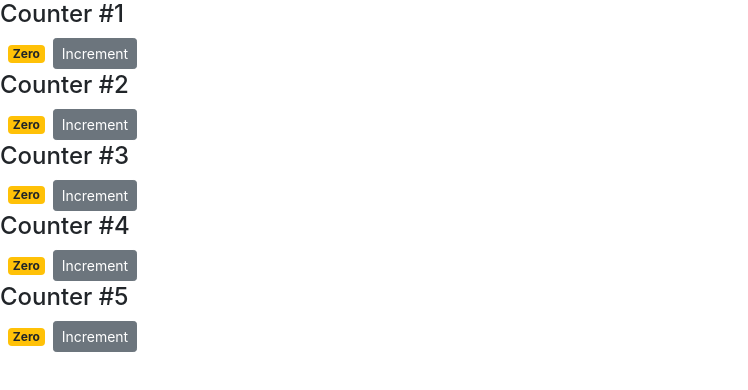
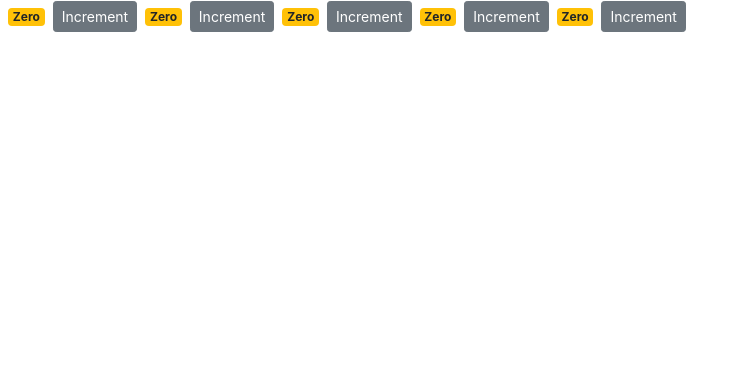
Before and after one commit to kapiljhajhria/counter_app, a React (Create React App) app: page / in a window 1280 px wide. Shown: the top 390 px of the page, without its empty margins (0-748 px from the left). Built offline with nearby package versions, Linux system fonts and the light colour scheme.

Commit message:
Revert "passing children, and render it using this.props.children"
This reverts commit cbf0f846

```diff
--- a/src/components/counterComponent.js
+++ b/src/components/counterComponent.js
@@ -38,11 +38,10 @@ class Counter extends  Component{
     }
 
     render() {
-        console.log(this.props)
+        console.log(this)
         return (
             <React.Fragment>
                 {/*<img src={this.state.imageUrl} alt="Random Image"/>*/}
-                {this.props.children}
                 <span className={this.getBadgeClasses()}>{this.formatCount()}</span>
                 <button
                     onClick={() => {
--- a/src/components/counters.jsx
+++ b/src/components/counters.jsx
@@ -19,9 +19,8 @@ class Counters extends Component {
                     <Counter
                         key={ctr.id}
                         counterValue={ctr.value}
-                    >
-                        <h4>Counter #{ctr.id}</h4>
-                    </Counter>)}
+                        selected={true}
+                    />)}
             </div>
         )
     }
```
